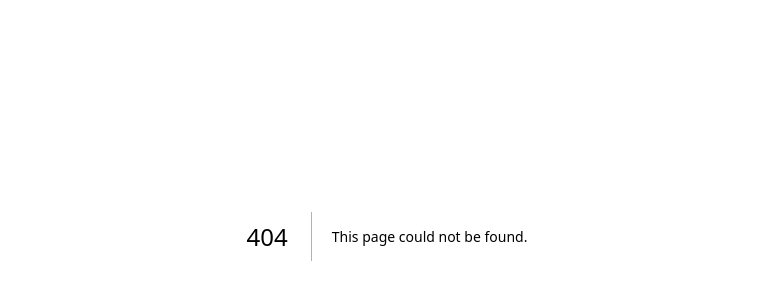
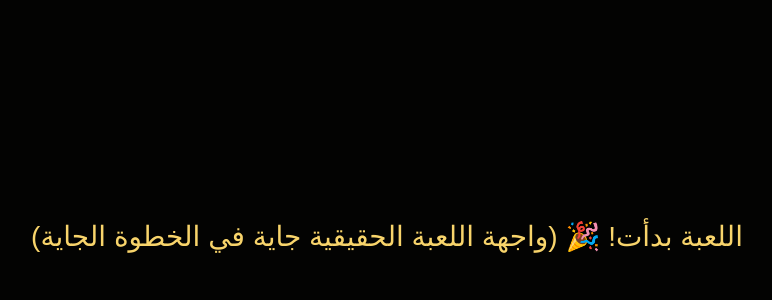
Before and after one commit to SAM-maxdz/Difference-game, a Next.js app: page /game in a window 1280 px wide. Before the commit this address had no page. Shown: the part 164-464 px from the top of the page, without its empty margins (253-1025 px from the left). Built offline with nearby package versions, Linux system fonts and the light colour scheme.

Commit message:
Create page.js

```diff
--- /dev/null
+++ b/app/game/page.js
@@ -0,0 +1,20 @@
+export default function GamePage() {
+  return (
+    <main
+      style={{
+        minHeight: "100vh",
+        background: "#030302",
+        color: "#f8d46b",
+        display: "flex",
+        alignItems: "center",
+        justifyContent: "center",
+        fontSize: 28,
+        fontFamily: "Arial, sans-serif",
+        textAlign: "center",
+        padding: 20,
+      }}
+    >
+      اللعبة بدأت! 🎉 (واجهة اللعبة الحقيقية جاية في الخطوة الجاية)
+    </main>
+  );
+}
```
